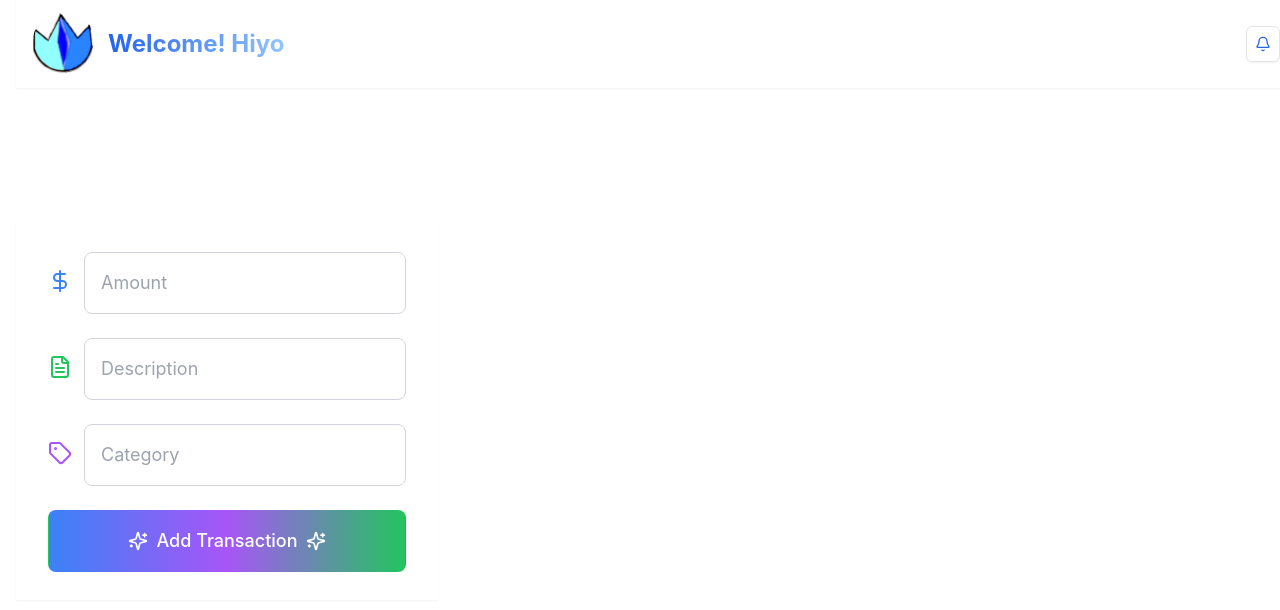
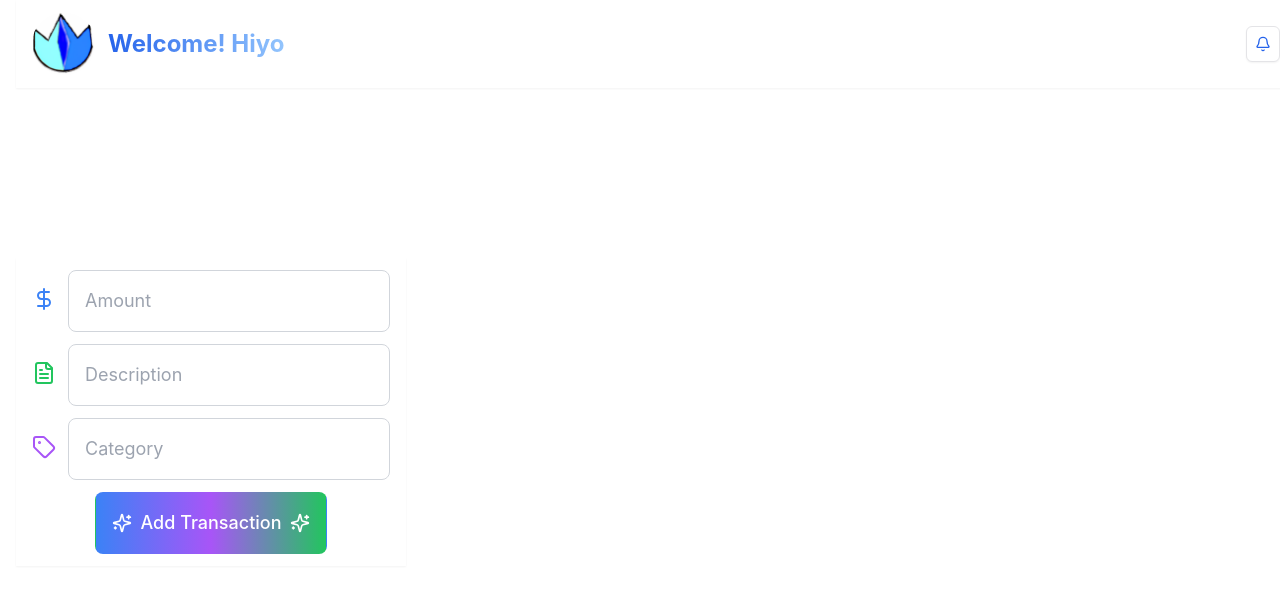
Before and after one commit to hiyokun-d/financier-tracker, a React (Vite) app: page / in a window 1280 px wide. Shown: the top 610 px of the page. Built offline with nearby package versions, Linux system fonts and the light colour scheme.

Commit message:
Refactor TransactionForm component to use flexbox for layout and improve input styling

```diff
--- a/src/components/TransactionForm.jsx
+++ b/src/components/TransactionForm.jsx
@@ -135,11 +135,10 @@ export const TransactionForm = ({ amount, description, category, setAmount, setD
   `;
 
     return (
-        <div className='flex justify-between items-center w-full px-4 py-3 bg-white/80 backdrop-blur-sm shadow-sm'>
         <form
             ref={formRef}
             onSubmit={handleSubmit}
-                className="flex flex-col space-y-6 p-4 relative"
+            className="flex justify-between items-center w-full px-4 py-3 bg-white/80 backdrop-blur-sm shadow-sm flex-col gap-3"
         >
             <div className={getInputWrapperClass('amount')}>
                 <div ref={iconRefs.amount} className="text-blue-500">
@@ -201,6 +200,5 @@ export const TransactionForm = ({ amount, description, category, setAmount, setD
                 </div>
             </button>
         </form>
-        </div>
     );
 }
```
Lines whose indentation alone changed are shown as unchanged.
